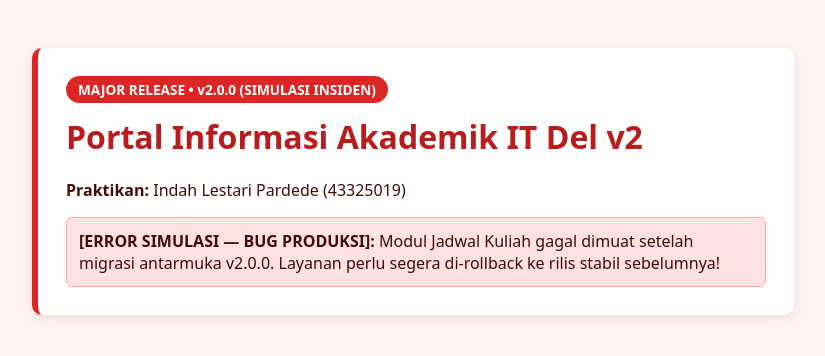
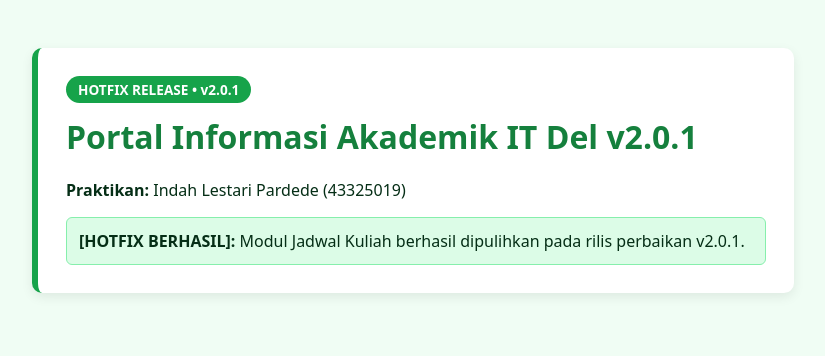
Before and after one commit to Pardede-019/virkom-portal-del, a plain HTML site: page src/index.html in a window 1280 px wide. Shown: the whole page, without its empty margins (227-1052 px from the left). Drawn offline with Linux system fonts and the light colour scheme.

Commit message:
fix: pulihkan modul jadwal kuliah (hotfix v2.0.1)

```diff
--- a/src/index.html
+++ b/src/index.html
@@ -3,24 +3,24 @@
 <head>
   <meta charset="UTF-8">
   <meta name="viewport" content="width=device-width, initial-scale=1.0">
-  <title>Portal Akademik IT Del — v2.0.0</title>
+  <title>Portal Akademik IT Del — v2.0.1</title>
   <style>
-    body { font-family: system-ui, sans-serif; background: #fef2f2; color: #450a0a; padding: 40px; }
+    body { font-family: system-ui, sans-serif; background: #f0fdf4; color: #052e16; padding: 40px; }
     .card { background: #ffffff; max-width: 700px; margin: auto; padding: 28px; border-radius: 10px;
-            border-left: 6px solid #dc2626; box-shadow: 0 4px 12px rgba(0,0,0,0.08); }
-    .badge { display: inline-block; background: #dc2626; color: #fff; padding: 4px 12px;
+            border-left: 6px solid #16a34a; box-shadow: 0 4px 12px rgba(0,0,0,0.08); }
+    .badge { display: inline-block; background: #16a34a; color: #fff; padding: 4px 12px;
              border-radius: 999px; font-size: 0.85rem; font-weight: 600; }
-    h1 { margin-top: 12px; color: #b91c1c; }
-    .alert { background: #fee2e2; border: 1px solid #fca5a5; padding: 12px; border-radius: 6px; margin-top: 14px; }
+    h1 { margin-top: 12px; color: #15803d; }
+    .ok { background: #dcfce7; border: 1px solid #86efac; padding: 12px; border-radius: 6px; margin-top: 14px; }
   </style>
 </head>
 <body>
   <div class="card">
-    <span class="badge">MAJOR RELEASE • v2.0.0 (SIMULASI INSIDEN)</span>
-    <h1>Portal Informasi Akademik IT Del v2</h1>
+    <span class="badge">HOTFIX RELEASE • v2.0.1</span>
+    <h1>Portal Informasi Akademik IT Del v2.0.1</h1>
     <p><strong>Praktikan:</strong> Indah Lestari Pardede (43325019)</p>
-    <div class="alert">
-      <strong>[ERROR SIMULASI — BUG PRODUKSI]:</strong> Modul Jadwal Kuliah gagal dimuat setelah migrasi antarmuka v2.0.0. Layanan perlu segera di-rollback ke rilis stabil sebelumnya!
+    <div class="ok">
+      <strong>[HOTFIX BERHASIL]:</strong> Modul Jadwal Kuliah berhasil dipulihkan pada rilis perbaikan v2.0.1.
     </div>
   </div>
 </body>
```
Also changed, not shown: 1 other file.
